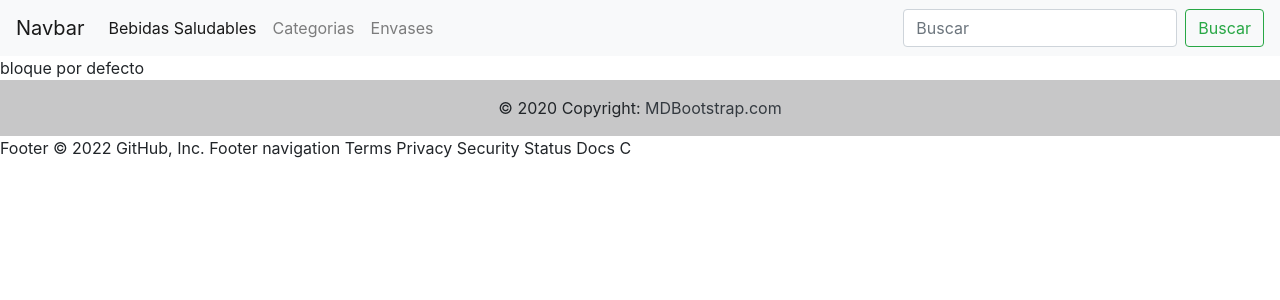
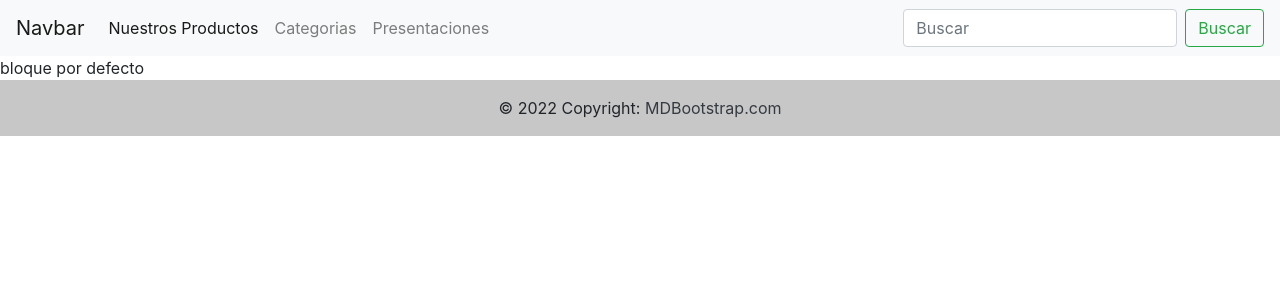
Before and after one commit to joseignaciotessio/Entrega1-Rios-Perez-Tessio, a Django app: template proyecto_final/templates/base.html in a window 1280 px wide. Shown: the top 300 px of the page. Run offline with Django 4.2, Linux system fonts and the light colour scheme; the template is opened without the code that fills it, so the values that code supplies are empty.

Commit message:
correcciones con JORGE

```diff
--- a/proyecto_final/nutrisur/models.py
+++ b/proyecto_final/nutrisur/models.py
@@ -13,4 +13,4 @@ class Category(models.Model):
 
 class Container(models.Model):
     tipo = models.CharField(max_length=50,null=True,blank=True)
-    volumen = models.IntegerField(null=True,blank=True)
+    volumen = models.IntegerField(max_length = 10)
--- a/proyecto_final/nutrisur/views.py
+++ b/proyecto_final/nutrisur/views.py
@@ -3,9 +3,9 @@ from nutrisur.models import Healthdrink
 from nutrisur.models import Category
 from nutrisur.models import Container
 
-def products(request):
+def Healthdrink(request):
     micontext = {'Healthdring ': Healthdrink}
-    return render (request,"products.html", context = micontext)
+    return render (request,"healthdrink.html", context = micontext)
 
 def Category(request):
     micontext = {'Category ': Category}
--- a/proyecto_final/templates/base.html
+++ b/proyecto_final/templates/base.html
@@ -26,13 +26,13 @@
         <div class="collapse navbar-collapse" id="navbarSupportedContent">
             <ul class="navbar-nav mr-auto">
                 <li class="nav-item active">
-                    <a class="nav-link" href="/nutrisur/healthdrink/">Bebidas Saludables</a>
+                    <a class="nav-link" href="/proyecto_final/templates/healthdrink/"> Nuestros Productos</a>
                 </li>
                 <li class="nav-item">
-                    <a class="nav-link" href="/category/">Categorias</a>
+                    <a class="nav-link" href="/proyecto_final/templates/category/"> Categorias </a>
                 </li>
                 <li class="nav-item">
-                    <a class="nav-link" href="/container/">Envases</a>
+                    <a class="nav-link" href="/proyecto_final/templates/container/"> Presentaciones </a>
                 </li>
             </ul>
             <form class="form-inline my-2 my-lg-0" action="/products/search-products/" method="GET">
@@ -50,7 +50,7 @@
     <footer class="bg-light text-center text-lg-start">
         <!-- Copyright -->
         <div class="text-center p-3" style="background-color: rgba(0, 0, 0, 0.2);">
-            © 2020 Copyright:
+            © 2022 Copyright:
             <a class="text-dark" href="https://mdbootstrap.com/">MDBootstrap.com</a>
         </div>
         <!-- Copyright -->
@@ -65,12 +65,3 @@
     crossorigin="anonymous"></script>
 
 </html>
-Footer
-© 2022 GitHub, Inc.
-Footer navigation
-Terms
-Privacy
-Security
-Status
-Docs
-C
```
